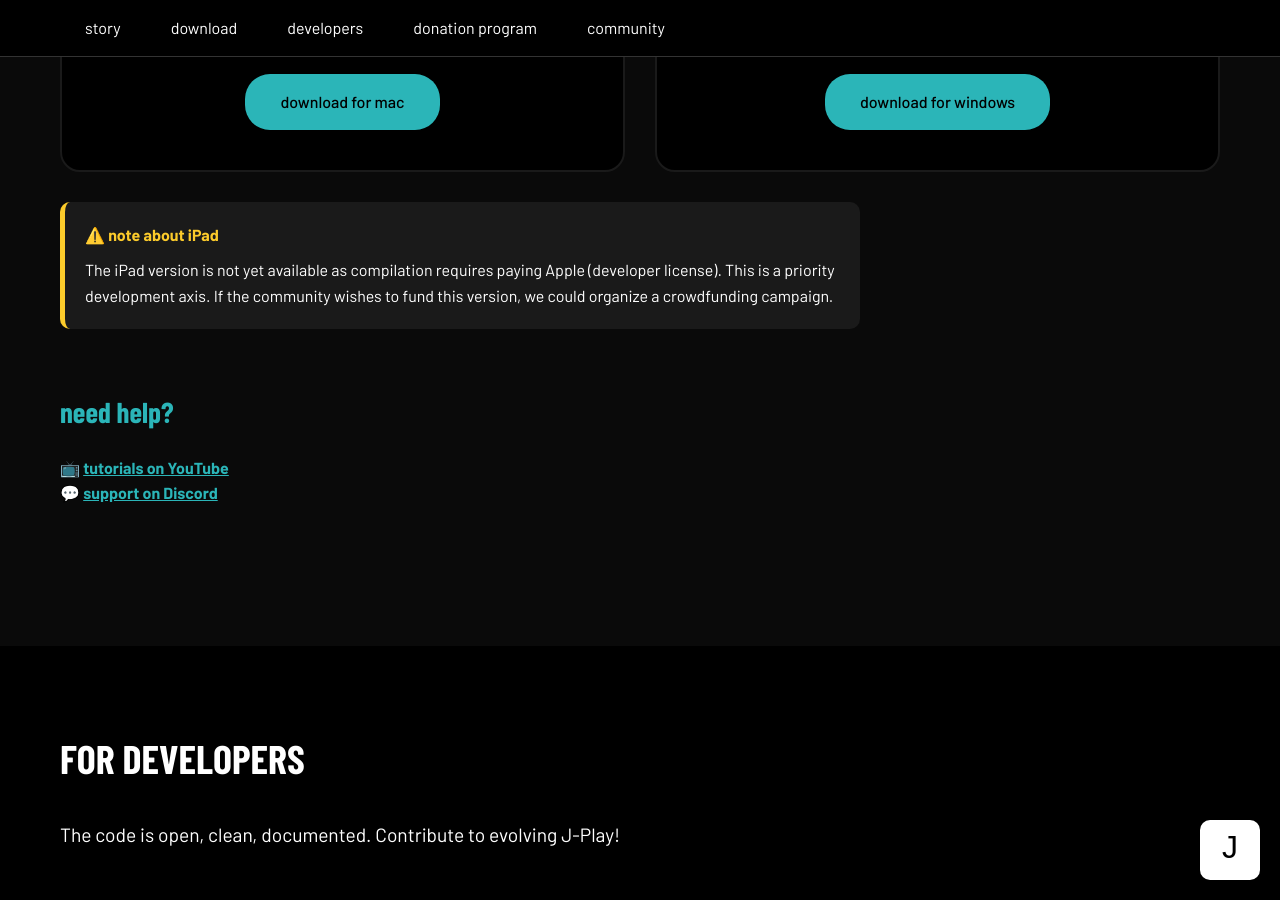
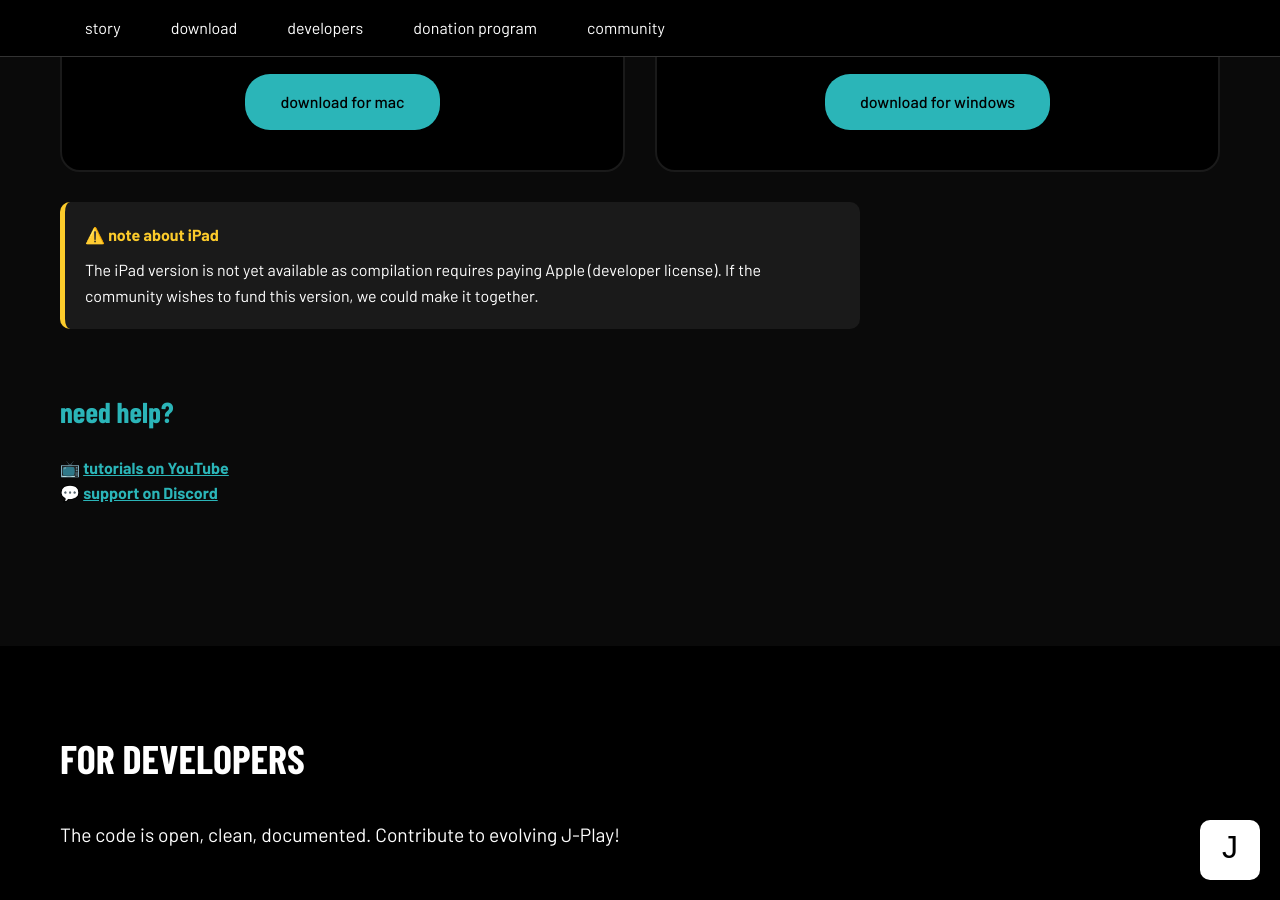
Before and after one commit to Pjoooo/jplay-website, a Jekyll site: the page built from index.html, in a window 1280 px wide and 900 px high, scrolled down 2053 px. Built offline with Jekyll 4.4.1, drawn with Linux system fonts in a browser that asks for light colours.

Commit message:
Update index.html

```diff
--- a/index.html
+++ b/index.html
@@ -90,14 +90,14 @@ title: Home
 
         <div class="alert">
             <div class="alert-title">⚠️ note about iPad</div>
-            <p>The iPad version is not yet available as compilation requires paying Apple (developer license). This is a priority development axis. If the community wishes to fund this version, we could organize a crowdfunding campaign.</p>
+            <p>The iPad version is not yet available as compilation requires paying Apple (developer license). If the community wishes to fund this version, we could make it together.</p>
         </div>
 
         <div style="max-width: 800px; margin: 60px 0;">
             <h3>need help?</h3>
             <p style="margin: 20px 0;">
-                📺 <a href="{{ site.youtube_channel }}" style="color: var(--cyan); font-weight: 600;">tutorials on YouTube</a><br>
-                💬 <a href="#community" style="color: var(--cyan); font-weight: 600;">support on Discord</a>
+                📺 <a href="{{ site.youtube_channel }}" style="color: var(--cyan); font-weight: 600;" target="_blank">tutorials on YouTube</a><br>
+                💬 <a href="#community" style="color: var(--cyan); font-weight: 600;" target="_blank">support on Discord</a>
             </p>
         </div>
     </div>
@@ -112,7 +112,7 @@ title: Home
         </p>
 
         <div style="margin-bottom: 50px;">
-            <a href="{{ site.github_repo }}" class="btn btn-primary" style="font-size: 1.2em;">
+            <a href="{{ site.github_repo }}" class="btn btn-primary" style="font-size: 1.2em;" target="_blank">
                 📦 view on GitHub
             </a>
         </div>
```
